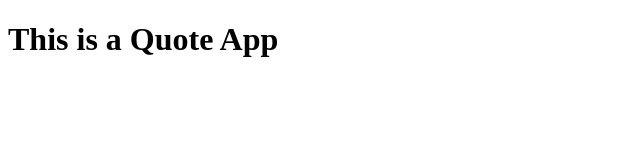
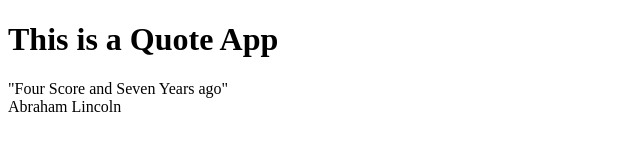
Before and after one commit to robosmile/quoteApp, a website: page index.html in a window 1280 px wide. Shown: the whole page, without its empty margins (0-640 px from the left). Drawn offline with Linux system fonts and the light colour scheme.

Commit message:
Created javascript to make object out of quotes Randomized the quote selection

```diff
--- /dev/null
+++ b/getQuote.js
@@ -0,0 +1,17 @@
+function getQuote(allQuotes){
+    // debugger;
+    let strAllQuotes = new String (allQuotes.toString());
+    let lines = strAllQuotes.split('\n');
+    let whichQuote = Math.floor(Math.random() * lines.length);
+
+    const quotes = lines.map(line => {
+        quoteAuthor = line.toString().split(',');
+        return {
+            quote: quoteAuthor[0],
+            author: quoteAuthor[1]
+        }
+    })
+
+
+    return quotes[whichQuote];
+}
--- a/index.html
+++ b/index.html
@@ -2,14 +2,30 @@
 <html lang="en">
     <head>
         <meta charset="UTF-8" />
-<title>Quote App</title>
+        <title>Quote App</title>
+        <script src="./getQuote.js"></script>
     </head>
     <body>
         <script>
-            fetch('quoteFile.txt').then(response => response.text())
-  .then(text => console.log(text))
-             document.write(response.text)
+  fetch('quoteFile.txt')
+  .then((response) => {
+    if (response.ok) {
+      return response.text();
+    } else {
+      throw new Error("NETWORK RESPONSE ERROR");
+    }
+  })
+  .then(quoteFile => {
+    const paraElt= document.createElement("p");
+    randomQuote = getQuote(quoteFile);
+    paraElt.innerHTML = randomQuote.quote.toString() + "<br>" + randomQuote.author.toString();
+    const quoteDisplay = document.getElementById("fileContents");
+    quoteDisplay.appendChild(paraElt);
+  })
+  .catch((error) => console.error("FETCH ERROR:", error));
             </script>
         <h1>This is a Quote App</h1>
+        <div id="fileContents"></div>
+
     </body>
 </html>
```
